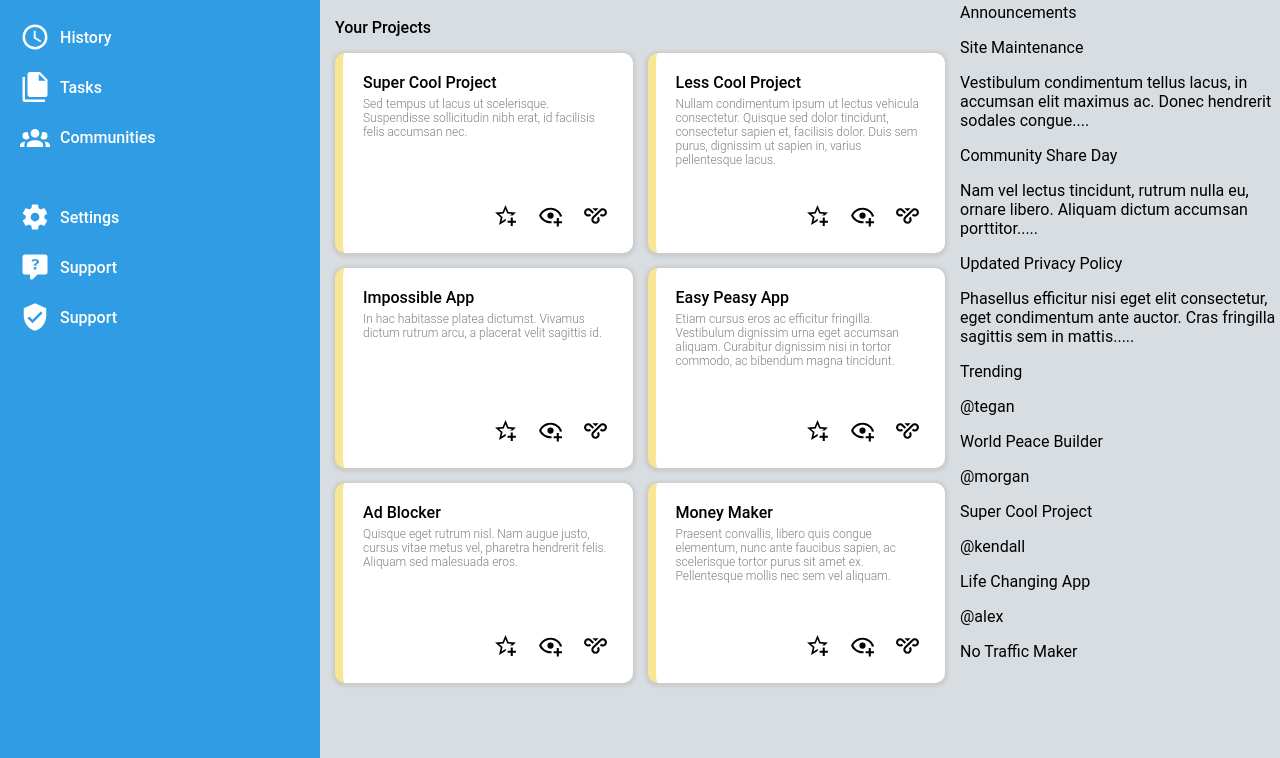
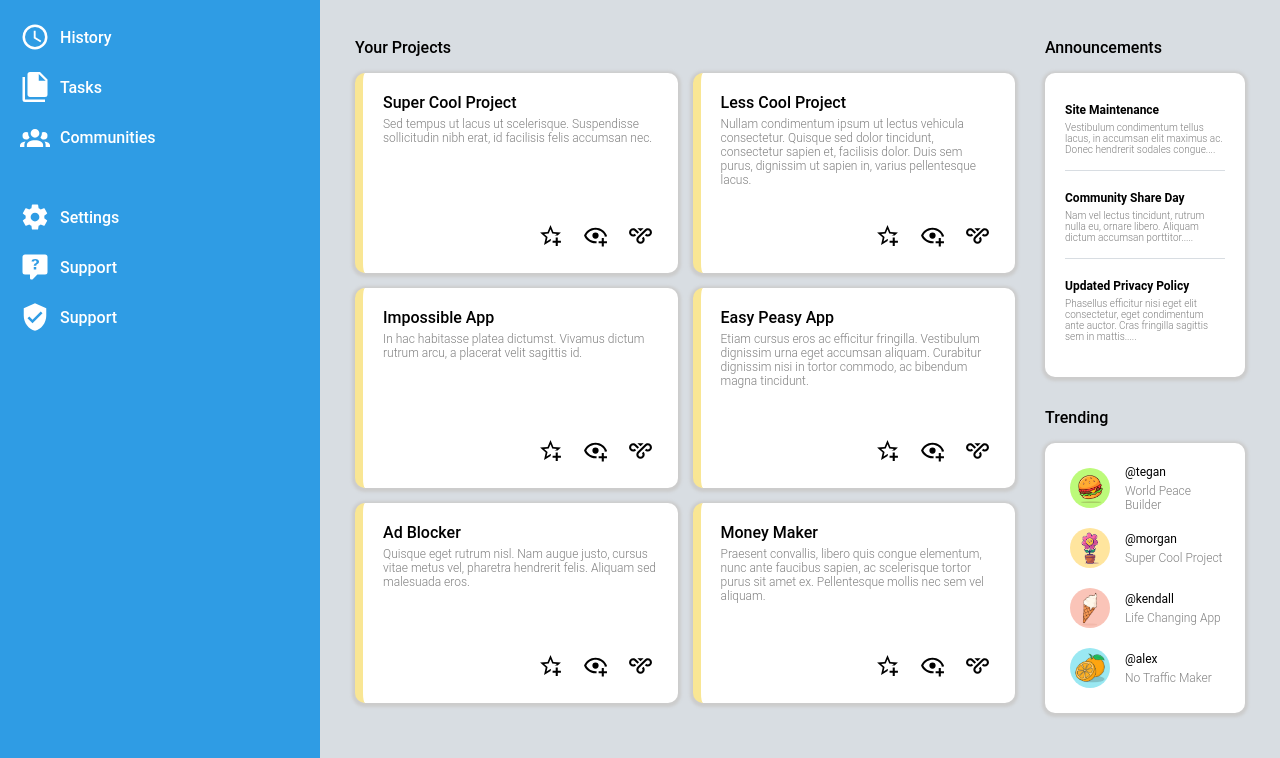
Before and after one commit to GeorginaBeese/Admin-Dashboard, a plain HTML site: page index.html in a window 1280 px wide. Shown: the part 224-982 px from the top of the page. Drawn offline with Linux system fonts and the light colour scheme; a web font is replaced by a local one.

Commit message:
Announcements and Trending Styling and Images

```diff
--- a/index.html
+++ b/index.html
@@ -165,54 +165,66 @@
                 </div>
 
             </div>
-            <div class="announcements-trending">
+
             <div class="announcements">
                     <div class="heading">
                         <p class="title">Announcements</p>
                     </div>
-
+                    <div class="announcement-cards">
                         <div class="card">
                             <p class="title">Site Maintenance</p>
-                        <p>Vestibulum condimentum tellus lacus, in accumsan elit maximus ac. Donec hendrerit sodales congue....</p>
+                            <p class="description">Vestibulum condimentum tellus lacus, in accumsan elit maximus ac. Donec hendrerit sodales congue....</p>
                         </div>
 
                         <div class="card">
                             <p class="title">Community Share Day</p>
-                        <p>Nam vel lectus tincidunt, rutrum nulla eu, ornare libero. Aliquam dictum accumsan porttitor.....</p>
+                            <p class="description">Nam vel lectus tincidunt, rutrum nulla eu, ornare libero. Aliquam dictum accumsan porttitor.....</p>
                         </div>
 
                         <div class="card">
                             <p class="title">Updated Privacy Policy</p>
-                        <p>Phasellus efficitur nisi eget elit consectetur, eget condimentum ante auctor. Cras fringilla sagittis sem in mattis.....</p>
+                            <p class="description">Phasellus efficitur nisi eget elit consectetur, eget condimentum ante auctor. Cras fringilla sagittis sem in mattis.....</p>
                         </div>
-
+                    </div>
             </div>
 
             <div class="trending">
                     <div class="heading">
                         <p class="title">Trending</p>
                     </div>
-
+                    <div class="treanding-accounts">
                         <div class="account">
+                            <img class="profile-icon" src = "images/burger.jpg" alt="Burger Icon"/>
+                            <div class="text">
                                 <p class="title">@tegan</p>
-                        <p>World Peace Builder</p>
+                                <p class="description">World Peace Builder</p>
+                            </div>
                         </div>
 
                         <div class="account">
+                            <img class="profile-icon" src = "images/flower.png" alt="Flower Icon"/>
+                            <div class="text">
                                 <p class="title">@morgan</p>
-                        <p>Super Cool Project</p>
+                                <p class="description">Super Cool Project</p>
+                            </div>
                         </div>
 
                         <div class="account">
+                            <img class="profile-icon" src = "images/icecream.jpg" alt="Ice Cream Icon"/>
+                            <div class="text">
                                 <p class="title">@kendall</p>
-                        <p>Life Changing App</p>
+                                <p class="description">Life Changing App</p>
+                            </div>
                         </div>
 
                         <div class="account">
+                            <img class="profile-icon" src = "images/orange.jpg" alt="Orange Icon"/>
+                            <div class="text">
                                 <p class="title">@alex</p>
-                        <p>No Traffic Maker</p>
+                                <p class="description">No Traffic Maker</p>
                             </div>
-
+                        </div>
+                    </div>
             </div>
         </div>
     </div>
--- a/style.css
+++ b/style.css
@@ -5,10 +5,12 @@
 
 * {
     font-family: roboto;
+
 }
 
 body {
     margin: 0;
+    background: rgb(216, 221, 226);
 }
 
 ul, li {
@@ -20,7 +22,8 @@ ul, li {
 .container {
     display: grid;
     grid-template-columns: 1fr 3fr;
-    grid-template-rows: 1fr 5fr;
+    grid-template-rows: 1fr 4fr;
+    height: fit-content;
 }
 
 .container .header {
@@ -35,6 +38,7 @@ ul, li {
     align-items: center;
     justify-content:space-between;
     padding: 20px 30px;
+    height: fit-content;
 }
 
 .header .search-bar .profile-icon {
@@ -153,10 +157,10 @@ ul, li {
     background: rgb(216, 221, 226);
     grid-area: 2 / 2 / 3 / 3;
     display: grid;
-    grid-template-columns: 2fr 1fr;
-}
-
-.container .main-content .heading {
+    grid-template-columns: 3fr 1fr;
+    grid-template-rows: 1fr;
+    height: fit-content;
+    padding: 20px;
 
 }
 
@@ -164,15 +168,27 @@ ul, li {
     display: grid;
     gap: 15px;
     grid-template-columns: repeat(2, 1fr);
-    grid-template-rows: repeat(4, minmax(200px, 1fr));
+    grid-template-rows: repeat(3, minmax(200px, 1fr));
 
 }
 
-.container .main-content .projects {
+.projects, .announcements, .trending {
     margin: 15px;
 }
 
-.container .main-content .projects .heading {
+.announcements {
+    grid-area: 1 / 2 / 2 / 3;
+}
+
+.trending {
+    grid-area: 2 / 2 / 3 / 3;
+}
+
+.projects {
+    grid-area: 1 / 1 / 3 / 2;
+}
+
+.heading  {
     font-weight: 500;
 }
 
@@ -212,3 +228,67 @@ ul, li {
     font-size: 12px;
     font-weight: 300;
 }
+
+.announcements .announcement-cards, .trending .treanding-accounts {
+    background: white;
+    border-radius: 10px;
+    padding: 15px;
+    font-size: 12px;
+    box-shadow: 0px 1px 3px 3px #ccc;
+}
+
+.announcements .announcement-cards, .trending {
+    margin-top: 0;
+}
+
+.announcements .announcement-cards {
+    padding: 15px;
+}
+
+.announcements .announcement-cards .card {
+    padding-top: 10px;
+}
+
+
+.announcements .announcement-cards .card .title {
+    font-weight: 600;
+    margin: 5px;
+}
+
+.announcements .announcement-cards .card .description {
+    color: grey;
+    font-size: 10px;
+    font-weight: 300;
+    margin: 5px;
+    padding-bottom: 15px;
+
+}
+.announcements .announcement-cards .card:nth-child(-n + 2) .description {
+   border-bottom: 1px solid rgb(216, 221, 226);
+}
+
+
+.trending .treanding-accounts .account {
+    display: flex;
+    align-items: center;
+}
+
+.trending .treanding-accounts .account .profile-icon {
+    width: 40px;
+    height: 40px;
+    padding: 10px;
+}
+
+.trending .treanding-accounts .account {
+    display: flex;
+    align-items: center;
+}
+
+.trending .treanding-accounts .account .description {
+    color: grey;
+    font-weight: 300;
+}
+
+.trending .treanding-accounts .account p {
+    margin: 5px;
+}
```
Also changed, not shown: images/burger.jpg (added), images/icecream.jpg (added), images/orange.jpg (added). Lines whose indentation alone changed are shown as unchanged.
